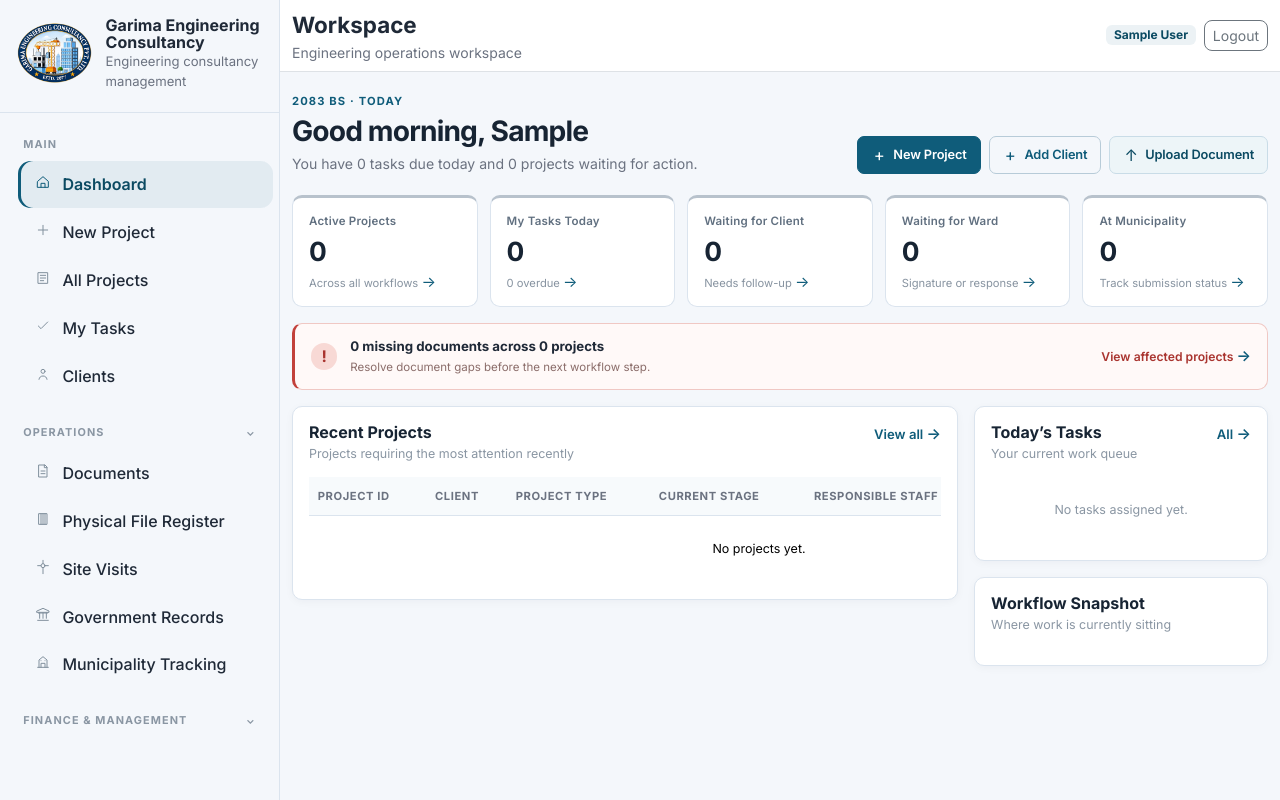
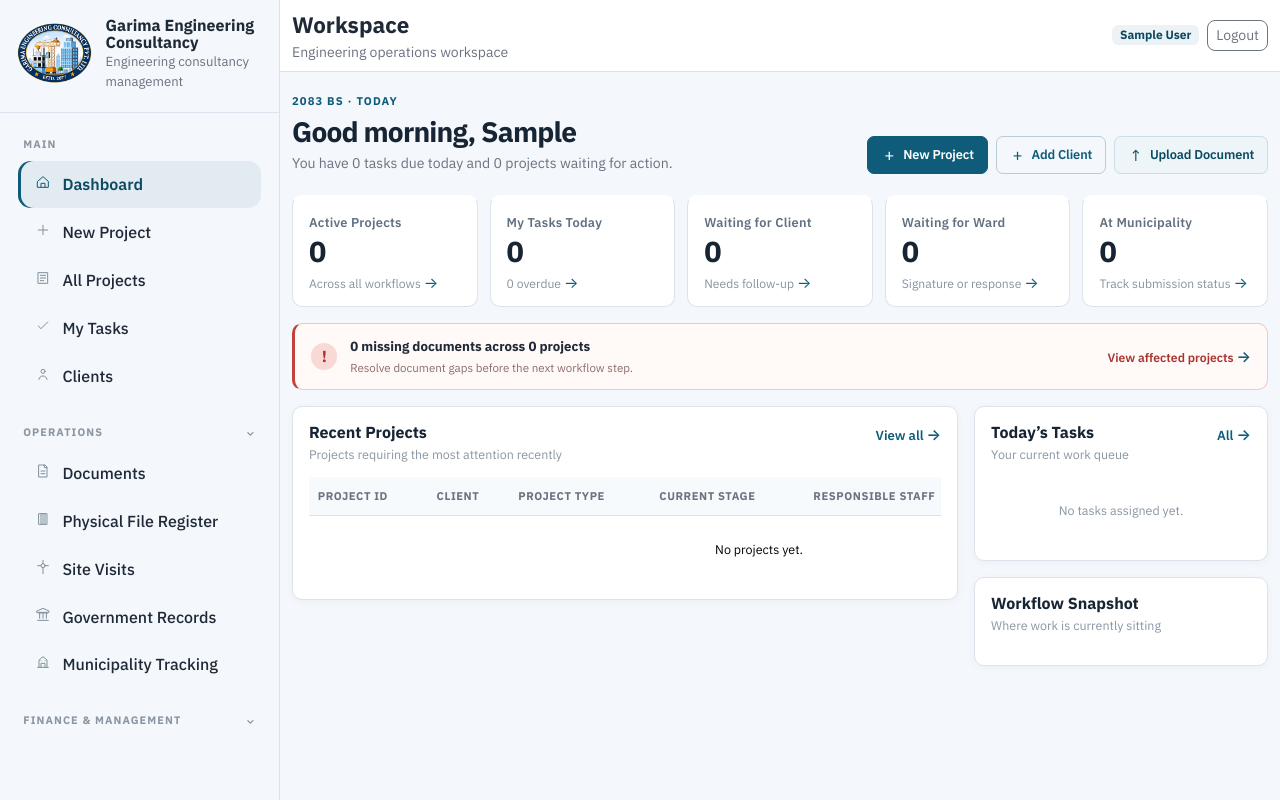
Before and after one commit to Sirson39/Garima-Engineering-, a Django app: page / in a window 1280 px wide. Run offline with Django 5.2, Linux system fonts and the light colour scheme; the visitor is signed in with stand-in values (Sample User, id 1); data comes from the database, SQL or seed files in the repository; data that the repository does not hold is empty; some libraries are stand-ins or nearby versions.

Commit message:
style: refine dashboard and navigation UI

```diff
--- a/static/css/app.css
+++ b/static/css/app.css
@@ -15,12 +15,13 @@
 html,
 body {
   min-height: 100%;
+  overflow-x: hidden;
 }
 
 body {
   background: var(--bg);
   color: var(--text);
-  font-family: "Inter", system-ui, -apple-system, BlinkMacSystemFont, "Helvetica Neue", Arial, sans-serif;
+  font-family: "IBM Plex Sans", system-ui, -apple-system, BlinkMacSystemFont, "Helvetica Neue", Arial, sans-serif;
 }
 
 a {
@@ -29,6 +30,7 @@ a {
 
 .app-shell {
   display: flex;
+  align-items: flex-start;
   min-height: 100vh;
 }
 
@@ -95,7 +97,7 @@ a {
 
 .sidebar-nav .nav-link {
   display: block;
-  width: 100%;
+  width: calc(100% - 0.7rem);
   flex: 0 0 auto;
   white-space: normal;
   border-radius: 0.8rem;
@@ -186,6 +188,9 @@ summary.nav-group-label::-webkit-details-marker {
 }
 
 .topbar {
+  position: sticky;
+  top: 0;
+  z-index: 1020;
   background: rgba(255, 255, 255, 0.92);
   backdrop-filter: blur(8px);
 }
@@ -445,7 +450,7 @@ main.container-fluid {
   justify-content: space-between;
   padding: 0.95rem 1rem 0.8rem;
   border: 1px solid var(--border);
-  border-top: 3px solid var(--metric-color);
+  border-top: 3px solid transparent;
   border-radius: 10px;
   background: #fff;
   color: var(--text);
@@ -455,33 +460,37 @@ main.container-fluid {
 
 .metric-card:hover,
 .missing-panel:hover {
-  border-color: #cbd5df;
-  box-shadow: 0 4px 8px rgba(15, 23, 42, 0.07);
+  border-color: var(--metric-color, #b9cbd5);
+  box-shadow: 0 5px 14px rgba(15, 23, 42, 0.08);
   color: var(--text);
   transform: translateY(-1px);
+}
+
+.metric-card:hover {
+  border-top-color: var(--metric-color);
 }
 
 .metric-blue { --metric-color: #2878ad; }
 .metric-orange { --metric-color: #d97706; }
 .metric-red { --metric-color: #c2413b; }
-.metric-neutral { --metric-color: #b8c2cc; }
+.metric-green { --metric-color: #2f8a61; }
 
 .metric-label {
   color: #617080;
-  font-size: 0.72rem;
+  font-size: 0.8rem;
   font-weight: 600;
   letter-spacing: 0.02em;
 }
 
 .metric-value {
   color: #172433;
-  font-size: 1.65rem;
+  font-size: 1.8rem;
   line-height: 1.15;
 }
 
 .metric-meta {
   color: #8793a0;
-  font-size: 0.7rem;
+  font-size: 0.76rem;
 }
 
 .metric-meta span,
@@ -559,7 +568,7 @@ main.container-fluid {
 .clickable-row { cursor: pointer; }
 .clickable-row:hover { background: #f7fbfd; }
 .clickable-row:focus { outline: 2px solid #a8cbd9; outline-offset: -2px; }
-.project-id { color: var(--brand); font-weight: 700; text-decoration: none; }
+.project-id { color: var(--brand); font-family: "IBM Plex Mono", ui-monospace, SFMono-Regular, Consolas, monospace; font-size: 0.78rem; font-weight: 500; text-decoration: none; }
 .client-name { display: block; font-weight: 600; }
 .dashboard-table td small { display: block; margin-top: 0.15rem; color: #9aa5b0; font-size: 0.74rem; }
 .next-action { color: #647482; }
@@ -611,6 +620,11 @@ main.container-fluid {
     flex-shrink: 0;
     align-self: flex-start;
   }
+
+  .app-content {
+    height: 100vh;
+    overflow-y: auto;
+  }
 }
 
 @media (max-width: 991.98px) {
--- a/templates/base.html
+++ b/templates/base.html
@@ -7,7 +7,7 @@
   <title>{% block title %}{{ organization.company_name }}{% endblock %}</title>
   <link rel="preconnect" href="https://fonts.googleapis.com">
   <link rel="preconnect" href="https://fonts.gstatic.com" crossorigin>
-  <link href="https://fonts.googleapis.com/css2?family=Inter:wght@400;500;600;700&display=swap" rel="stylesheet">
+  <link href="https://fonts.googleapis.com/css2?family=IBM+Plex+Mono:wght@400;500&family=IBM+Plex+Sans:wght@400;500;600;700&display=swap" rel="stylesheet">
   <link href="https://cdn.jsdelivr.net/npm/bootstrap@5.3.3/dist/css/bootstrap.min.css" rel="stylesheet">
   <link rel="stylesheet" href="{% static 'css/app.css' %}">
   <script src="https://unpkg.com/htmx.org@1.9.12"></script>
--- a/templates/core/dashboard.html
+++ b/templates/core/dashboard.html
@@ -16,19 +16,19 @@
 </section>
 
 <section class="metric-grid" aria-label="Daily project metrics">
-  <a class="metric-card {% if active_projects %}metric-blue{% else %}metric-neutral{% endif %}" href="{% url 'project-list' %}">
+  <a class="metric-card metric-blue" href="{% url 'project-list' %}">
     <span class="metric-label">Active Projects</span><strong class="metric-value">{{ active_projects }}</strong><span class="metric-meta">Across all workflows <span>→</span></span>
   </a>
-  <a class="metric-card {% if overdue_tasks %}metric-red{% elif today_tasks %}metric-blue{% else %}metric-neutral{% endif %}" href="{% url 'tasks' %}">
+  <a class="metric-card metric-red" href="{% url 'tasks' %}">
     <span class="metric-label">My Tasks Today</span><strong class="metric-value">{{ today_tasks }}</strong><span class="metric-meta">{{ overdue_tasks }} overdue <span>→</span></span>
   </a>
-  <a class="metric-card {% if waiting_client %}metric-orange{% else %}metric-neutral{% endif %}" href="{% url 'project-list' %}?status=Waiting+for+Client+Approval">
+  <a class="metric-card metric-orange" href="{% url 'project-list' %}?status=Waiting+for+Client+Approval">
     <span class="metric-label">Waiting for Client</span><strong class="metric-value">{{ waiting_client }}</strong><span class="metric-meta">Needs follow-up <span>→</span></span>
   </a>
-  <a class="metric-card {% if waiting_ward %}metric-orange{% else %}metric-neutral{% endif %}" href="{% url 'project-list' %}?status=Waiting+for+Ward">
+  <a class="metric-card metric-orange" href="{% url 'project-list' %}?status=Waiting+for+Ward">
     <span class="metric-label">Waiting for Ward</span><strong class="metric-value">{{ waiting_ward }}</strong><span class="metric-meta">Signature or response <span>→</span></span>
   </a>
-  <a class="metric-card {% if at_municipality %}metric-blue{% else %}metric-neutral{% endif %}" href="{% url 'project-list' %}?status=At+Municipality">
+   <a class="metric-card metric-green" href="{% url 'project-list' %}?status=At+Municipality">
     <span class="metric-label">At Municipality</span><strong class="metric-value">{{ at_municipality }}</strong><span class="metric-meta">Track submission status <span>→</span></span>
   </a>
 </section>
```
